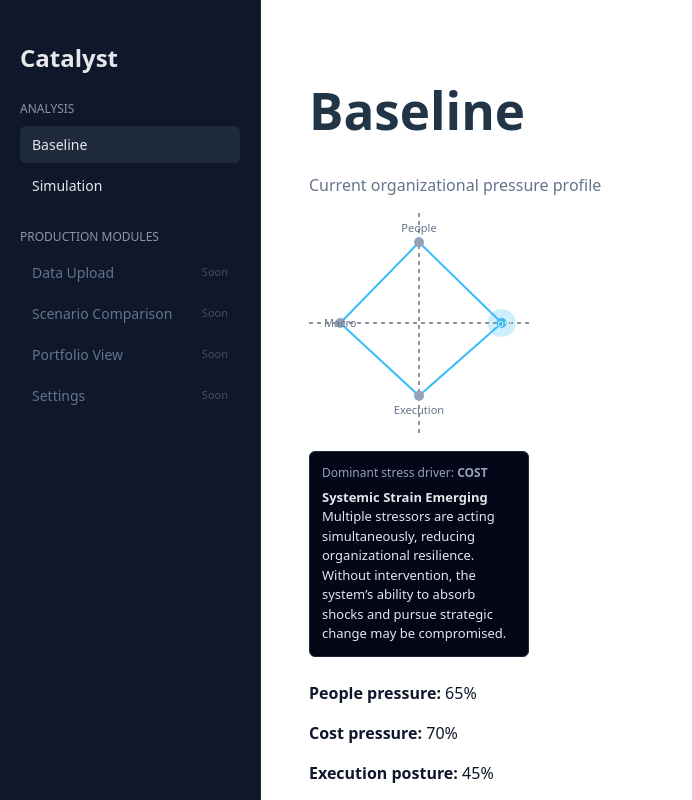
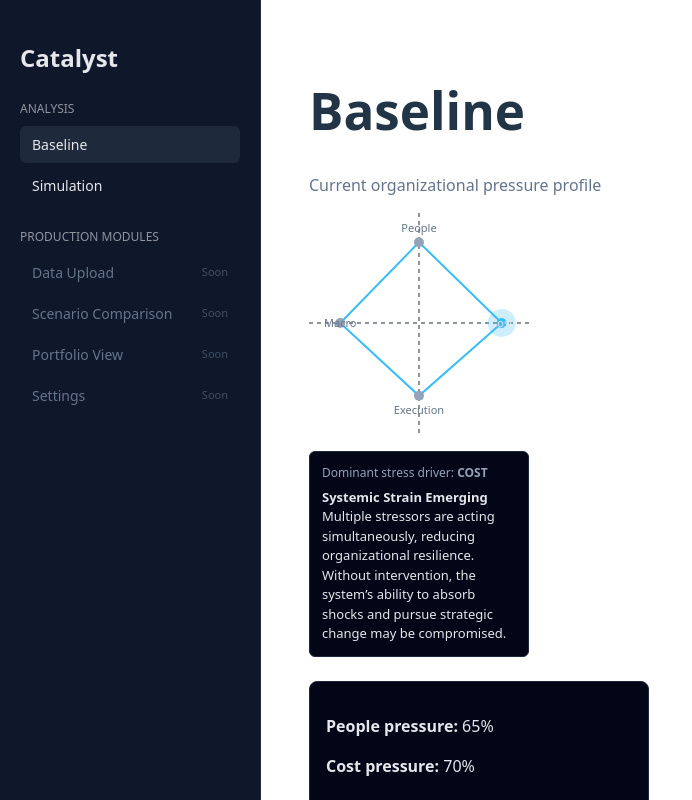
Before and after one commit to prasadbng-art/the-catalyst, a React (Vite) app in the folder catalyst_v1/catalyst-api/catalyst-ui/: page /baseline in a window 1280 px wide. Shown: the top 800 px of the page, without its empty margins (0-692 px from the left). Built offline with nearby package versions, Linux system fonts and the light colour scheme.

Commit message:
CSS render fix

```diff
--- a/catalyst_v1/catalyst-api/catalyst-ui/src/pages/baseline.tsx
+++ b/catalyst_v1/catalyst-api/catalyst-ui/src/pages/baseline.tsx
@@ -84,12 +84,23 @@ export default function BaselinePage() {
           persona={persona}
         />
       </div>
-      <div style={{ marginBottom: 24, color: "#0f172a" }}>
-        <p>
+      <div
+        style={{
+          marginTop: 16,
+          marginBottom: 24,
+          padding: 16,
+          background: "#020617",
+          border: "1px solid #1e293b",
+          borderRadius: 8,
+          color: "#e5e7eb",
+          maxWidth: 420,
+        }}
+      >
+        <p style={{ marginBottom: 8 }}>
           <strong>People pressure:</strong>{" "}
           {Math.round(baselineStress.people + simulationOffset.people)}%
         </p>
-        <p>
+        <p style={{ marginBottom: 8 }}>
           <strong>Cost pressure:</strong>{" "}
           {Math.round(baselineStress.cost + simulationOffset.cost)}%
         </p>
```
